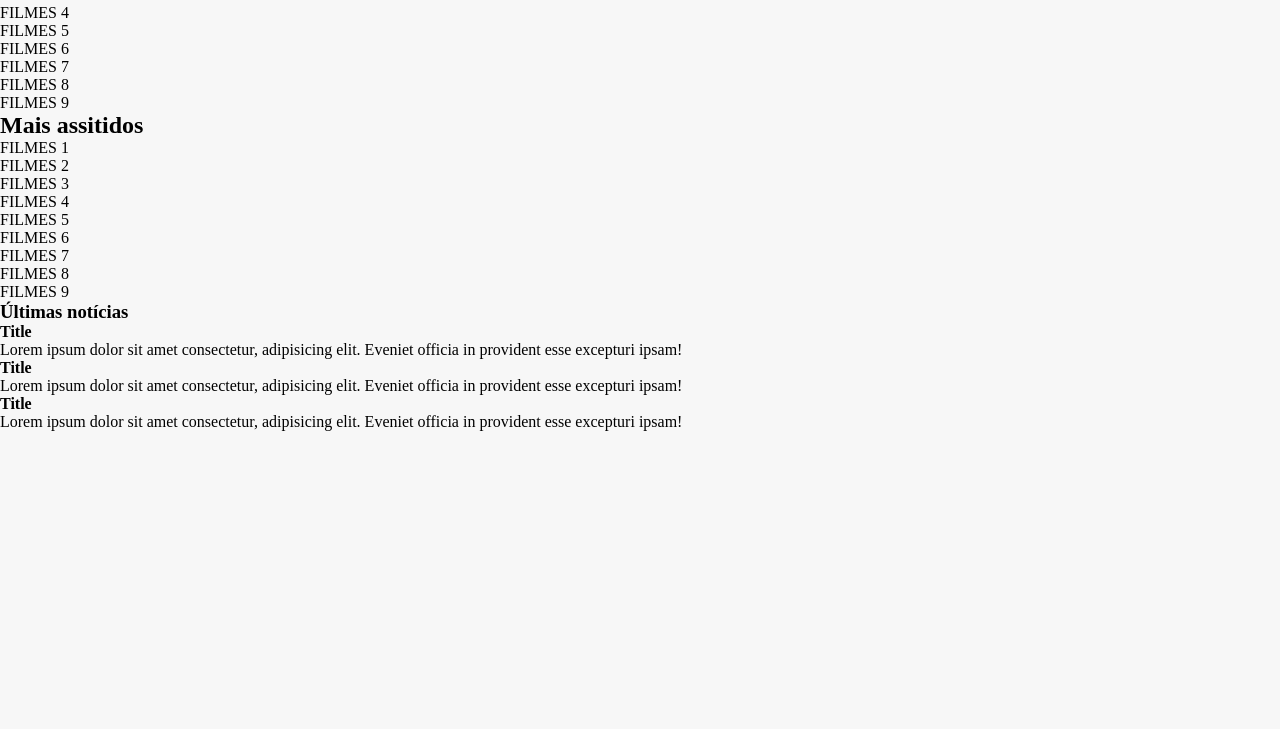
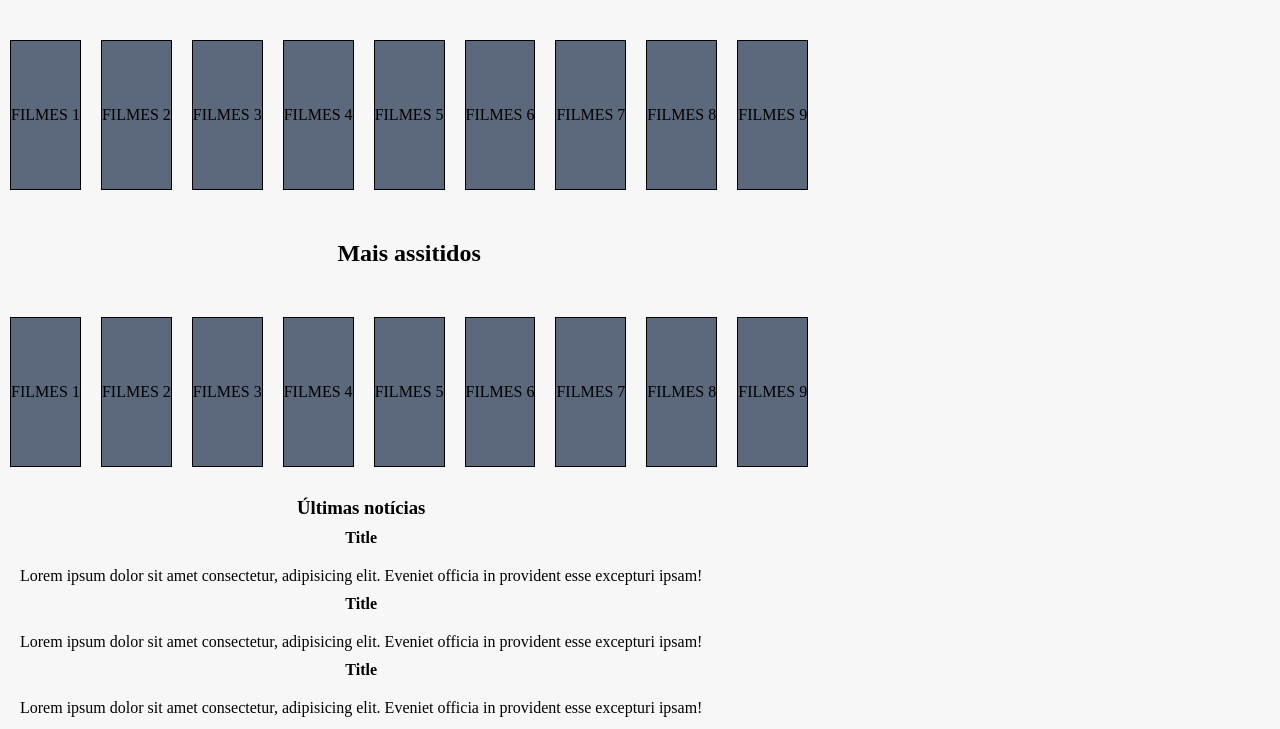
Before and after one commit to fabiojuvenalpereira/trybe-exercises, a plain HTML site: page index.html in a window 1280 px wide. Shown: the part 377-1106 px from the top of the page. Before the commit the page ends 808 px from the top, so only its background shows below. Drawn offline with Linux system fonts and the light colour scheme.

Commit message:
Adiciona o css

```diff
--- a/style.css
+++ b/style.css
@@ -42,3 +42,49 @@ body {
   list-style: none;
   margin-right: 10px;
 }
+.main-container {
+  display: flex;
+  flex-wrap: wrap;
+}
+
+.movie-container {
+  display: flex;
+  flex-direction: column;
+}
+
+.movie-container h2 {
+  margin: 40px 0;
+  text-align: center;
+}
+
+.card-container {
+  display: flex;
+  flex-wrap: wrap;
+  justify-content: space-around;
+}
+
+.card-container div {
+  align-items: center;
+  background-color: #5C687C;
+  border: black solid 1px;
+  display: flex;
+  height: 150px;
+  justify-content: center;
+  margin: 10px;
+}
+
+.aside-container {
+  display: flex;
+  flex-direction: column;
+  margin: 20px;
+}
+
+.aside-container h3, h4 {
+  margin-bottom: 10px;
+  text-align: center;
+}
+
+.aside-container p {
+  margin: 10px 0;
+  text-align: justify;
+}
```
